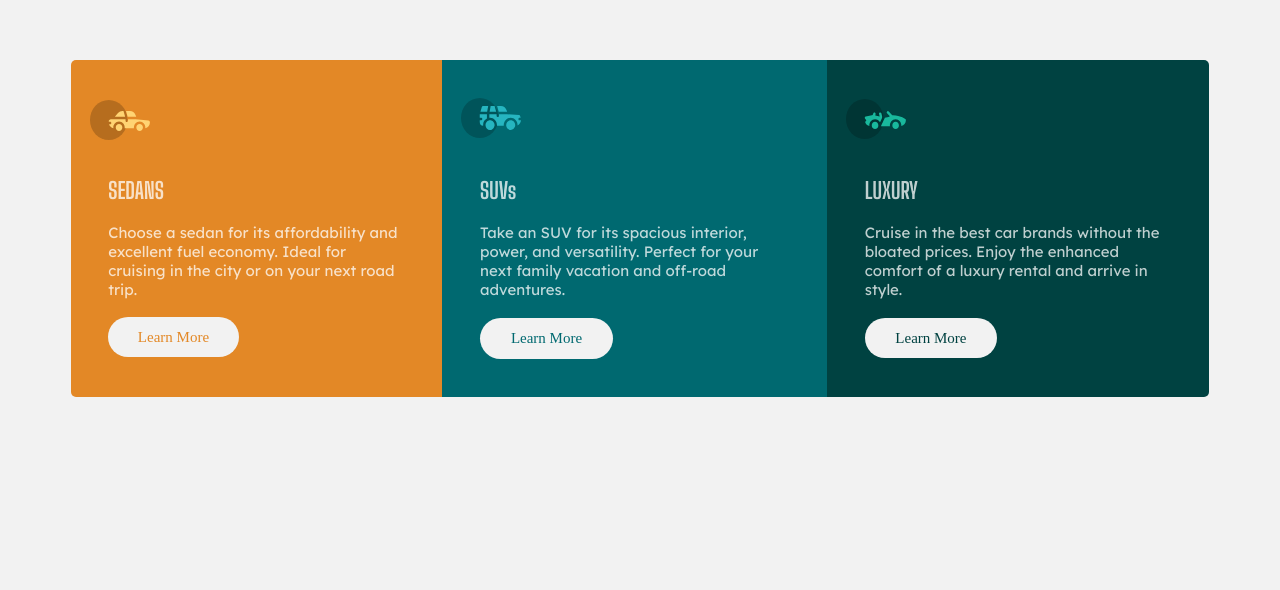
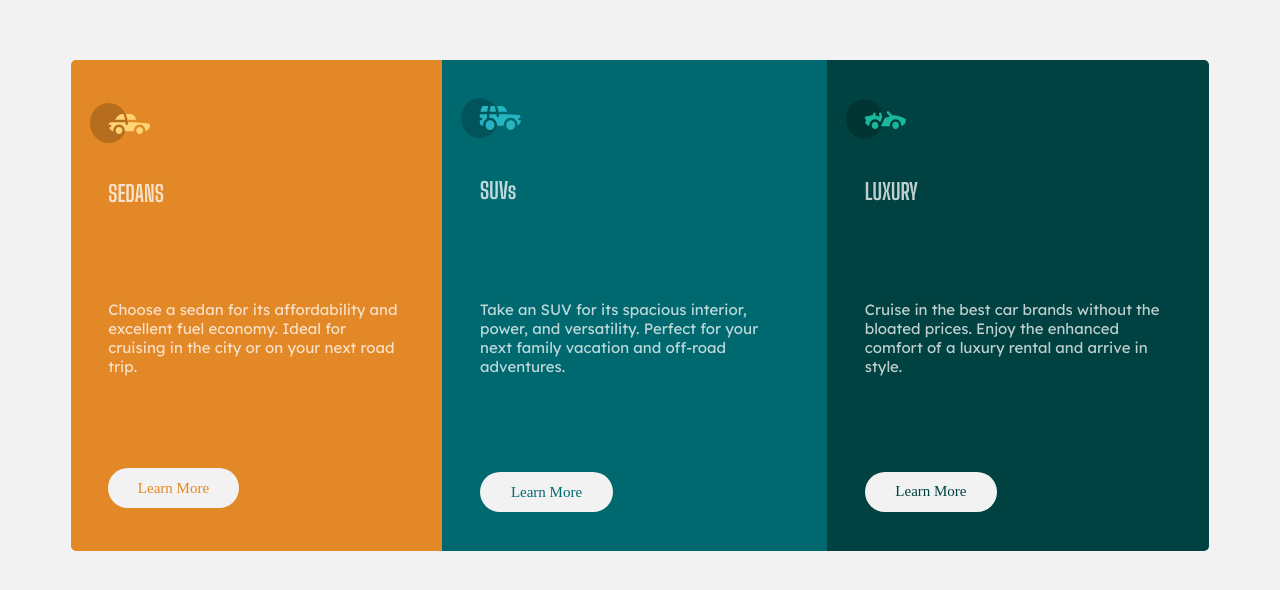
Before and after one commit to KierenLWoods/3-column-preview-card-component-main, a plain HTML site: page index.html in a window 1280 px wide. Shown: the part 264-854 px from the top of the page. Drawn offline with Linux system fonts and the light colour scheme.

Commit message:
fix padding

```diff
--- a/styles.css
+++ b/styles.css
@@ -28,7 +28,7 @@ main{
 }
 
 .car-card p , .car-card h2 {
-   padding: 0 10% 5% 10%;
+   padding: 0 10% 25% 10%;
    margin: 0;
 }
 
```
